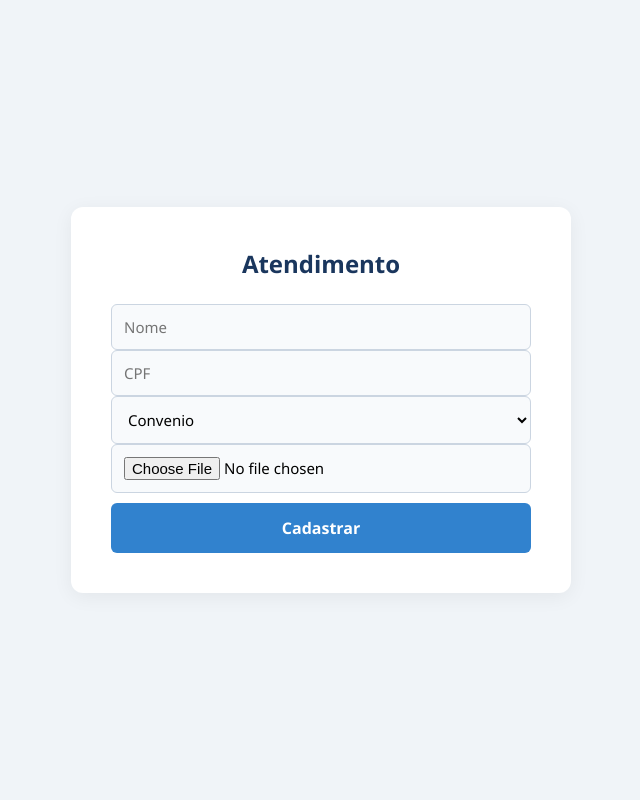
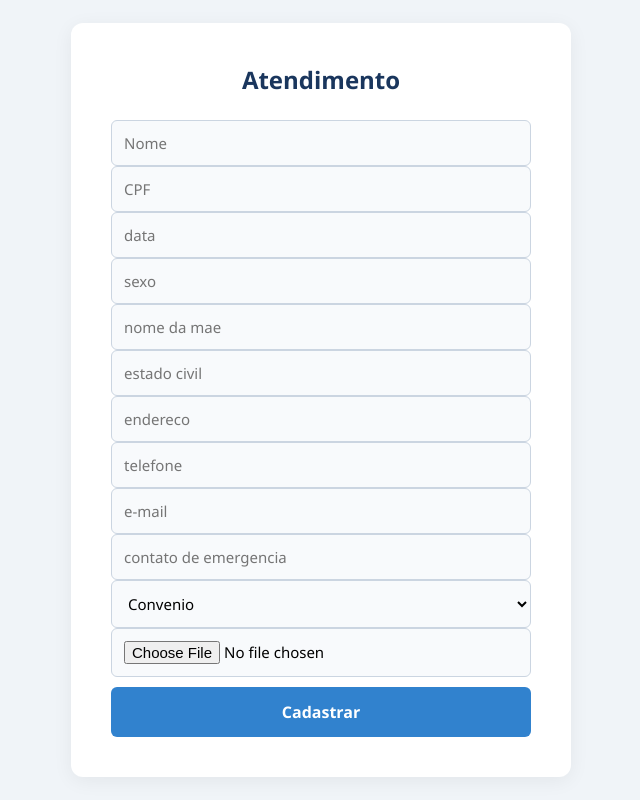
Before and after one commit to kevilla160/hospital, a website: page frontend/atendimento.html in a window 1280 px wide. Shown: the whole page, without its empty margins (319-959 px from the left). Drawn offline with Linux system fonts and the light colour scheme.

Commit message:
Expand patient form with additional fields
Added additional input fields for patient information including data, sexo, nome da mae, estado civil, endereco, telefone, e-mail, and contato de emergencia.

```diff
--- a/frontend/atendimento.html
+++ b/frontend/atendimento.html
@@ -7,6 +7,15 @@
 
 <input id="nome" placeholder="Nome">
 <input id="cpf" placeholder="CPF">
+<input id="data" placeholder="data">
+<input id="sexo" placeholder="sexo">
+<input id="nome da mae" placeholder="nome da mae">
+<input id="estado civil" placeholder="estado civil">
+<input id="endereo" placeholder="endereco">
+<input id="telefone" placeholder="telefone">
+<input id="e-mail" placeholder="e-mail">
+<input id="contato de emergencia" placeholder="contato de emergencia">
+
 
 <select id="tipo">
   <option>Convenio</option>
```
